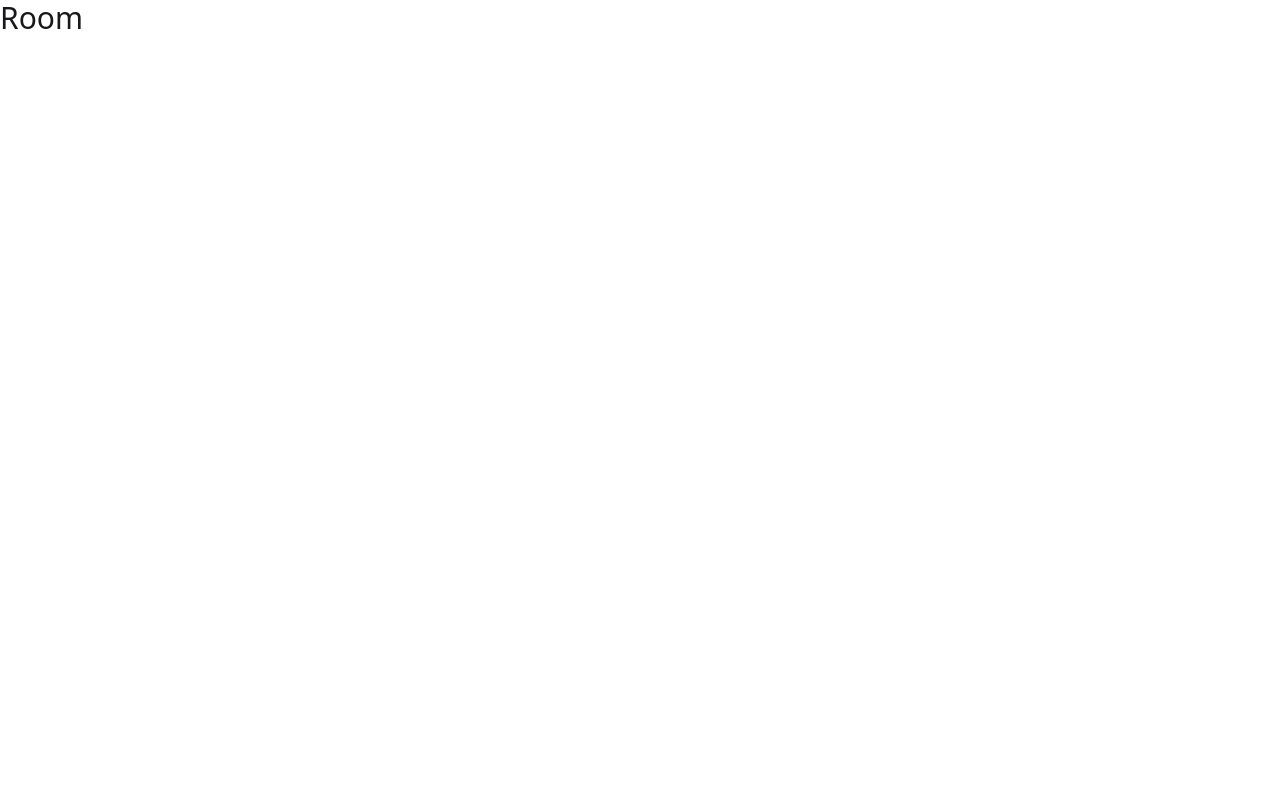
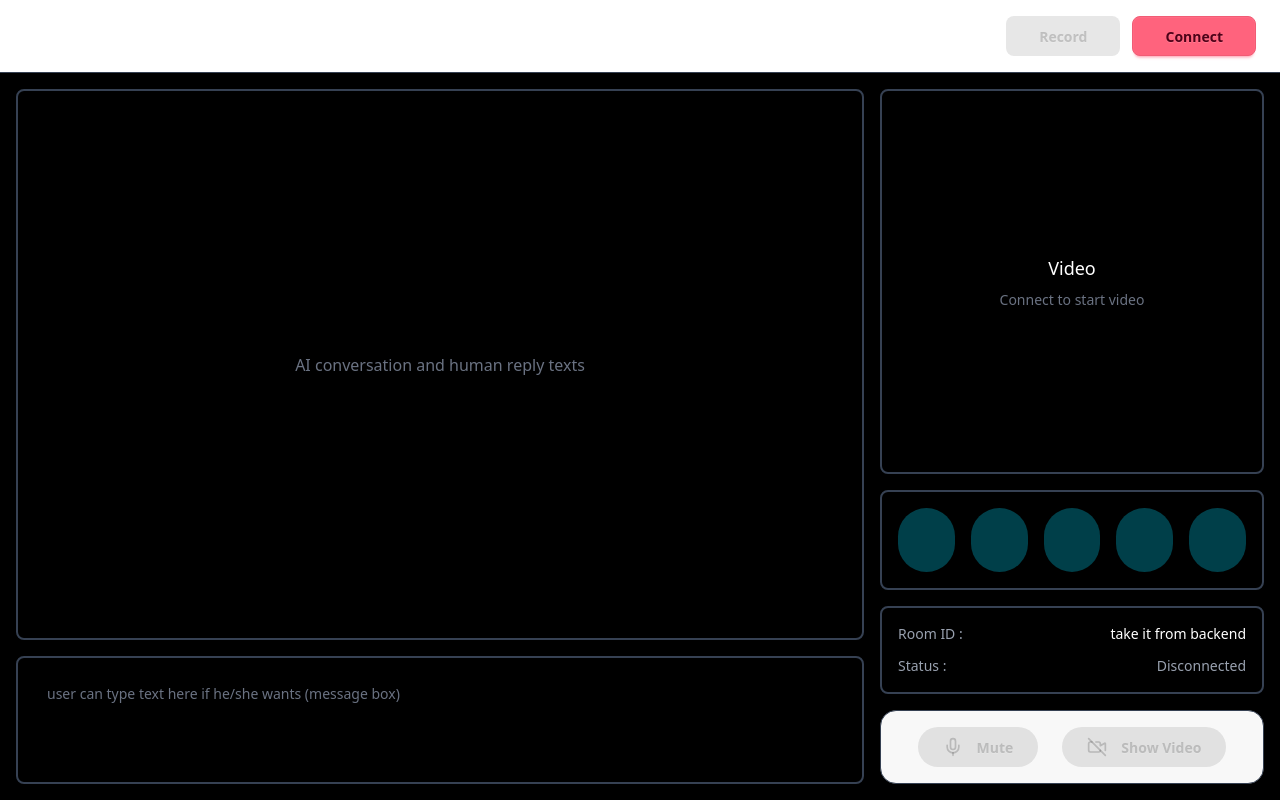
Before and after one commit to TheSushantKumbhar/get_me_hired, a React (Vite) app in the folder frontend/: page /interview in a window 1280 px wide. Built offline with nearby package versions, Linux system fonts and the light colour scheme.

Commit message:
interview room frontend

```diff
--- a/frontend/src/pages/InterviewRoom.jsx
+++ b/frontend/src/pages/InterviewRoom.jsx
@@ -1,5 +1,244 @@
-function InterviewRoom() {
-  return <h1 className="text-3xl">Room</h1>;
-}
+import React, { useState, useRef, useEffect } from 'react';
+import Header from '../components/Header';
+import TranscriptPanel from '../components/TranscriptPanel';
+import MessageBox from '../components/MessageBox';
+import VideoPanel from '../components/VideoPanel';
+import ParticipantIndicators from '../components/ParticipantIndicators';
+import InfoPanel from '../components/InfoPanel';
+import ControlButtons from '../components/ControlButtons';
+
+const InterviewRoom = () => {
+  const [isConnected, setIsConnected] = useState(false);
+  const [isMuted, setIsMuted] = useState(false);
+  const [isVideoOn, setIsVideoOn] = useState(false);
+  const [isRecording, setIsRecording] = useState(false);
+  const [transcript, setTranscript] = useState([]);
+  const [roomId, setRoomId] = useState('');
+  const [status, setStatus] = useState('Disconnected');
+  const [interviewName] = useState('Interview name');
+  const [participants, setParticipants] = useState([
+    { id: 1, active: false },
+    { id: 2, active: false },
+    { id: 3, active: false },
+    { id: 4, active: false },
+    { id: 5, active: false }
+  ]);
+
+  const roomRef = useRef(null);
+  const videoRef = useRef(null);
+  const recognitionRef = useRef(null);
+
+  // Connect to LiveKit Room
+  const connectToRoom = async () => {
+    try {
+      setStatus('Connecting...');
+
+      // Step 1: Get token from backend
+      const response = await fetch('http://localhost:5000/token', {
+        method: 'POST',
+        headers: { 'Content-Type': 'application/json' },
+        body: JSON.stringify({
+          room: 'interview-room',
+          participant: 'User-' + Math.random().toString(36).substr(2, 9)
+        })
+      });
+
+      if (!response.ok) {
+        throw new Error('Failed to get token. Make sure backend is running.');
+      }
+
+      const { token, url } = await response.json();
+
+      // Step 2: Import LiveKit
+      const LiveKit = await import('livekit-client');
+
+      // Step 3: Create room
+      const room = new LiveKit.Room({
+        adaptiveStream: true,
+        dynacast: true,
+        audioCaptureDefaults: {
+          autoGainControl: true,
+          echoCancellation: true,
+          noiseSuppression: true,
+        }
+      });
+
+      // Event handlers
+      room.on(LiveKit.RoomEvent.Connected, () => {
+        setIsConnected(true);
+        setStatus('Connected');
+        setRoomId(room.name);
+        addTranscript('System', 'Connected to interview room');
+        updateParticipant(0, true);
+      });
+
+      room.on(LiveKit.RoomEvent.Disconnected, () => {
+        setIsConnected(false);
+        setStatus('Disconnected');
+        addTranscript('System', 'Disconnected');
+        resetParticipants();
+      });
+
+      room.on(LiveKit.RoomEvent.ParticipantConnected, (participant) => {
+        addTranscript('System', `${participant.identity} joined`);
+        updateNextParticipant(true);
+      });
+
+      room.on(LiveKit.RoomEvent.TrackSubscribed, (track, publication, participant) => {
+        if (track.kind === 'audio') {
+          const audioElement = track.attach();
+          document.body.appendChild(audioElement);
+          addTranscript('Agent', 'Speaking...');
+        }
+        if (track.kind === 'video' && videoRef.current) {
+          track.attach(videoRef.current);
+          videoRef.current.style.display = 'block';
+        }
+      });
+
+      // Connect
+      await room.connect(url, token);
+      await room.localParticipant.setMicrophoneEnabled(true);
+
+      roomRef.current = room;
+      startSpeechRecognition();
+
+    } catch (error) {
+      console.error('Connection error:', error);
+      setStatus('Error: ' + error.message);
+      addTranscript('System', `Error: ${error.message}`);
+    }
+  };
+
+  const disconnectFromRoom = async () => {
+    if (roomRef.current) {
+      await roomRef.current.disconnect();
+      roomRef.current = null;
+      stopSpeechRecognition();
+    }
+  };
+
+  const toggleMute = async () => {
+    if (roomRef.current) {
+      const newState = !isMuted;
+      await roomRef.current.localParticipant.setMicrophoneEnabled(!newState);
+      setIsMuted(newState);
+      addTranscript('System', newState ? 'Muted' : 'Unmuted');
+    }
+  };
+
+  const toggleVideo = async () => {
+    if (roomRef.current) {
+      const newState = !isVideoOn;
+      await roomRef.current.localParticipant.setCameraEnabled(newState);
+      setIsVideoOn(newState);
+    }
+  };
+
+  const toggleRecording = () => {
+    setIsRecording(!isRecording);
+    addTranscript('System', isRecording ? 'Recording stopped' : 'Recording started');
+  };
+
+  const handleSendMessage = (message) => {
+    if (roomRef.current && message.trim()) {
+      const encoder = new TextEncoder();
+      const data = encoder.encode(JSON.stringify({ type: 'message', text: message }));
+      roomRef.current.localParticipant.publishData(data, { reliable: true });
+      addTranscript('You', message);
+    }
+  };
+
+  const startSpeechRecognition = () => {
+    if ('webkitSpeechRecognition' in window || 'SpeechRecognition' in window) {
+      const SpeechRecognition = window.SpeechRecognition || window.webkitSpeechRecognition;
+      const recognition = new SpeechRecognition();
+
+      recognition.continuous = true;
+      recognition.interimResults = false;
+
+      recognition.onresult = (event) => {
+        const transcript = event.results[event.results.length - 1][0].transcript;
+        addTranscript('You', transcript);
+      };
+
+      recognition.start();
+      recognitionRef.current = recognition;
+    }
+  };
+
+  const stopSpeechRecognition = () => {
+    if (recognitionRef.current) {
+      recognitionRef.current.stop();
+      recognitionRef.current = null;
+    }
+  };
+
+  const addTranscript = (speaker, text) => {
+    setTranscript(prev => [...prev, {
+      speaker,
+      text,
+      timestamp: new Date().toLocaleTimeString()
+    }]);
+  };
+
+  const updateParticipant = (index, active) => {
+    setParticipants(prev => {
+      const updated = [...prev];
+      updated[index] = { ...updated[index], active };
+      return updated;
+    });
+  };
+
+  const updateNextParticipant = (active) => {
+    setParticipants(prev => {
+      const updated = [...prev];
+      const index = updated.findIndex(p => !p.active);
+      if (index !== -1) {
+        updated[index] = { ...updated[index], active };
+      }
+      return updated;
+    });
+  };
+
+  const resetParticipants = () => {
+    setParticipants(prev => prev.map(p => ({ ...p, active: false })));
+  };
+
+  return (
+    <div className="h-screen bg-black text-white flex flex-col">
+      <Header
+        interviewName={interviewName}
+        isRecording={isRecording}
+        onRecordToggle={toggleRecording}
+        isConnected={isConnected}
+        onDisconnect={disconnectFromRoom}
+        onConnect={connectToRoom}
+      />
+
+      <div className="flex-1 flex gap-4 p-4 overflow-hidden">
+        {/* Left Panel */}
+        <div className="flex-1 flex flex-col gap-4">
+          <TranscriptPanel transcript={transcript} />
+          <MessageBox onSendMessage={handleSendMessage} disabled={!isConnected} />
+        </div>
+
+        {/* Right Panel */}
+        <div className="w-96 flex flex-col gap-4">
+          <VideoPanel isConnected={isConnected} videoRef={videoRef} />
+          <ParticipantIndicators participants={participants} />
+          <InfoPanel roomId={roomId} status={status} />
+          <ControlButtons
+            isMuted={isMuted}
+            isVideoOn={isVideoOn}
+            onMuteToggle={toggleMute}
+            onVideoToggle={toggleVideo}
+            disabled={!isConnected}
+          />
+        </div>
+      </div>
+    </div>
+  );
+};
 
 export default InterviewRoom;
```
